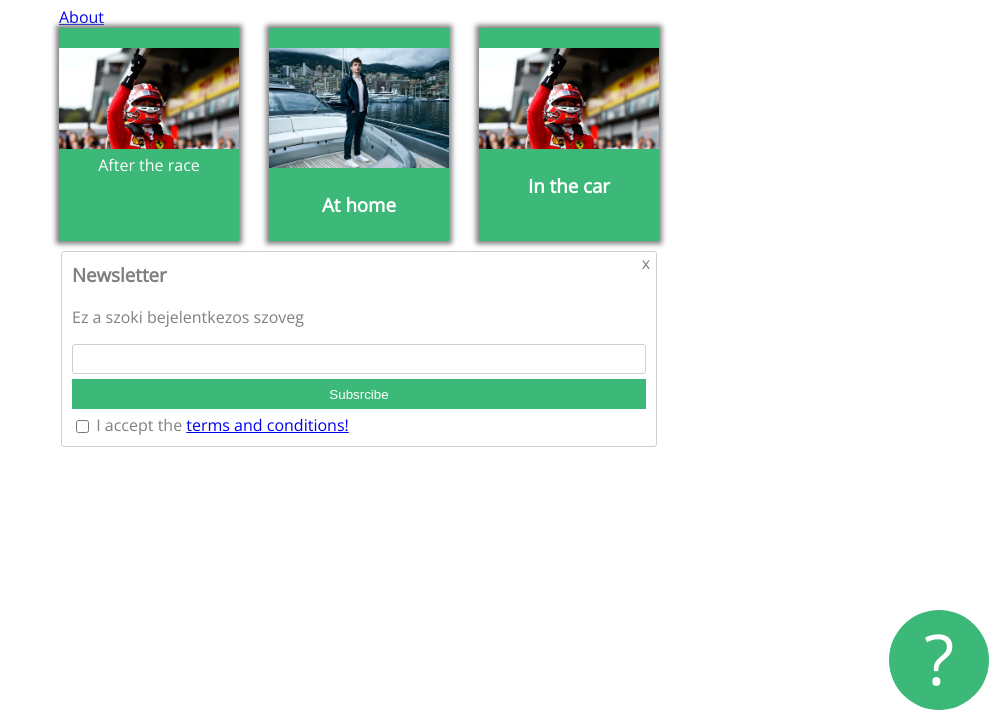
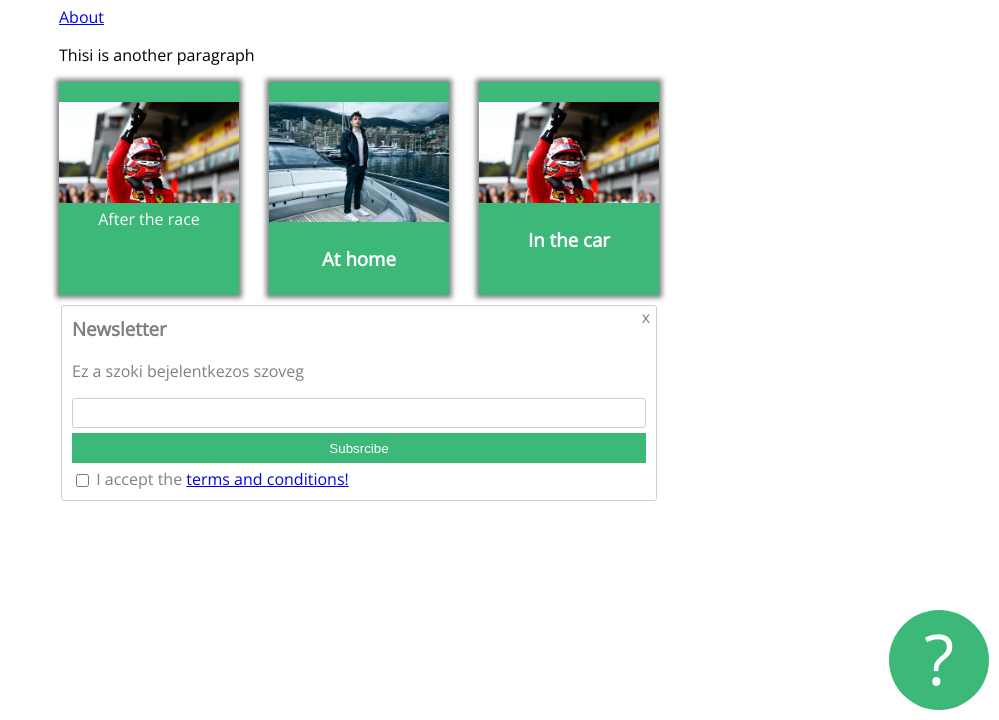
Before and after one commit to Darci117/Darci118.github.io, a plain HTML site: page index.html in a window 1280 px wide. Shown: the part 80-800 px from the top of the page, without its empty margins (281-1280 px from the left). Drawn offline with nearby package versions, Linux system fonts and the light colour scheme.

Commit message:
Added a very important paragraph

```diff
--- a/index.html
+++ b/index.html
@@ -11,6 +11,8 @@
 <div class="container">
       <h1>Awesome Landing Page</h1>
 <a href="about.html">About</a>
+
+<p>Thisi is another paragraph</p>
 
     <div class="card-holder">
     <div class="card">
```
